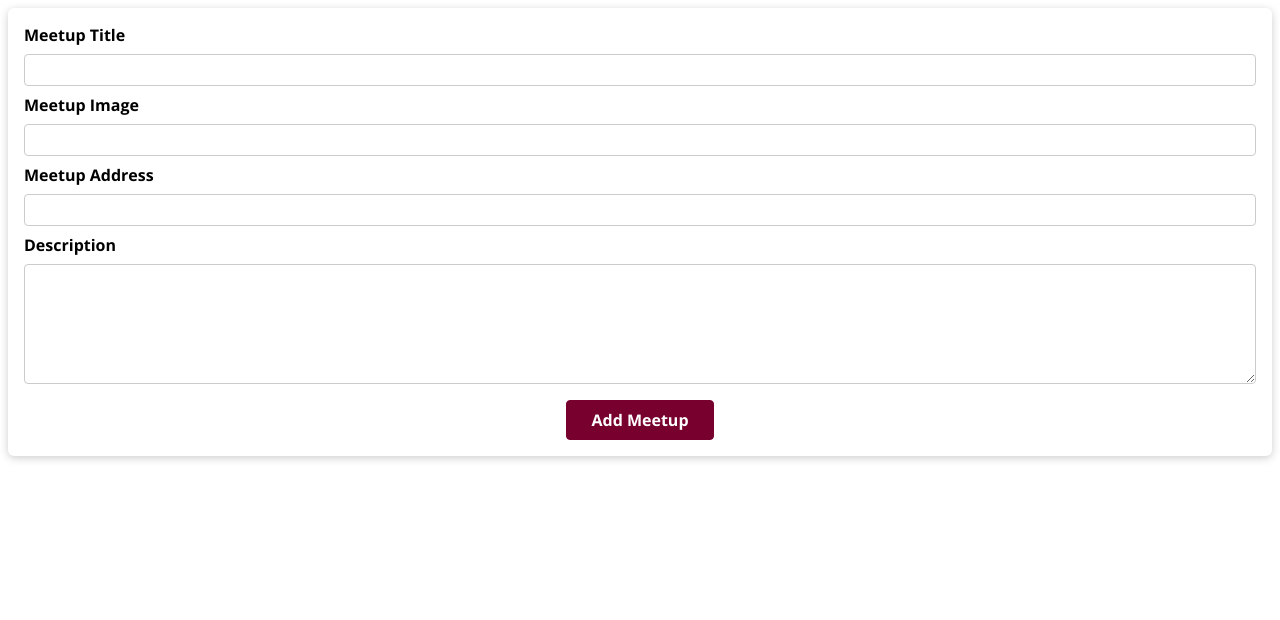
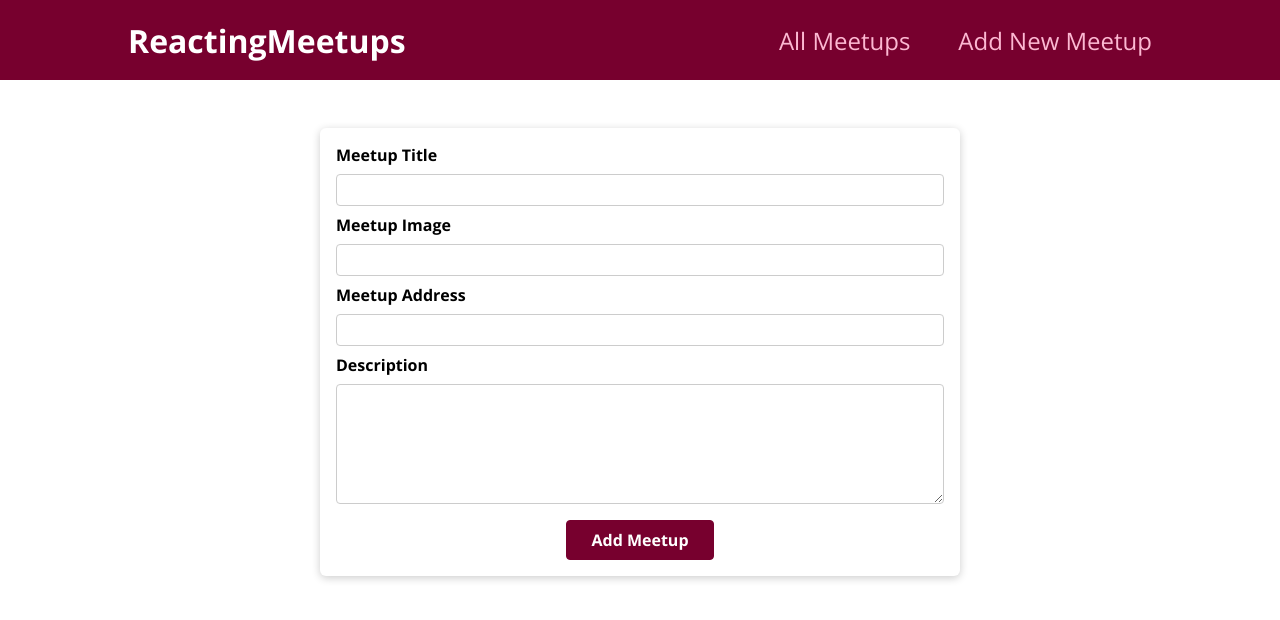
Before and after one commit to RZFalcore/next-meetups-demo, a Next.js app: page /new-meetup in a window 1280 px wide. Shown: the top 620 px of the page. Built offline with nearby package versions, Linux system fonts and the light colour scheme.

Commit message:
fixed some global css

```diff
--- a/components/layout/MainNav.js
+++ b/components/layout/MainNav.js
@@ -8,10 +8,10 @@
       <nav>
         <ul>
           <li>
-            <Link to="/">All Meetups</Link>
+            <Link href="/">All Meetups</Link>
           </li>
           <li>
-            <Link to="/new-meetup">Add New Meetup</Link>
+            <Link href="/new-meetup">Add New Meetup</Link>
           </li>
         </ul>
       </nav>
--- a/pages/new-meetup/index.js
+++ b/pages/new-meetup/index.js
@@ -1,9 +1,14 @@
+import Layout from "../../components/layout/Layout";
 import NewMeetupForm from "../../components/meetups/NewMeetupForm";
 
 const NewMeetup = () => {
   const addMeetupHandler = (data) => console.log(data);
 
-  return <NewMeetupForm onAddMeetup={addMeetupHandler} />;
+  return (
+    <Layout>
+      <NewMeetupForm onAddMeetup={addMeetupHandler} />
+    </Layout>
+  );
 };
 
 export default NewMeetup;
--- a/styles/globals.css
+++ b/styles/globals.css
@@ -23,6 +23,7 @@
 
 body {
   font-family: 'Open Sans', 'Lato', sans-serif;
+  margin: 0;
 }
 
 h1,
```
Also changed, not shown: pages/index.js (+6 -2 lines).
